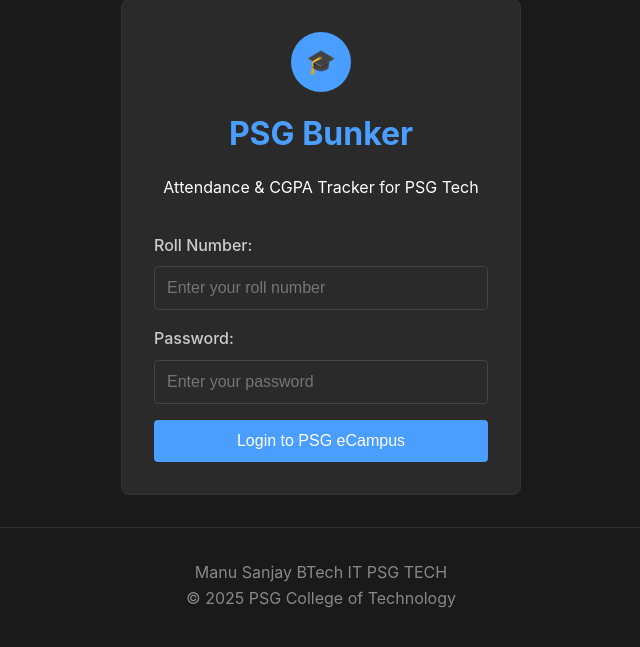
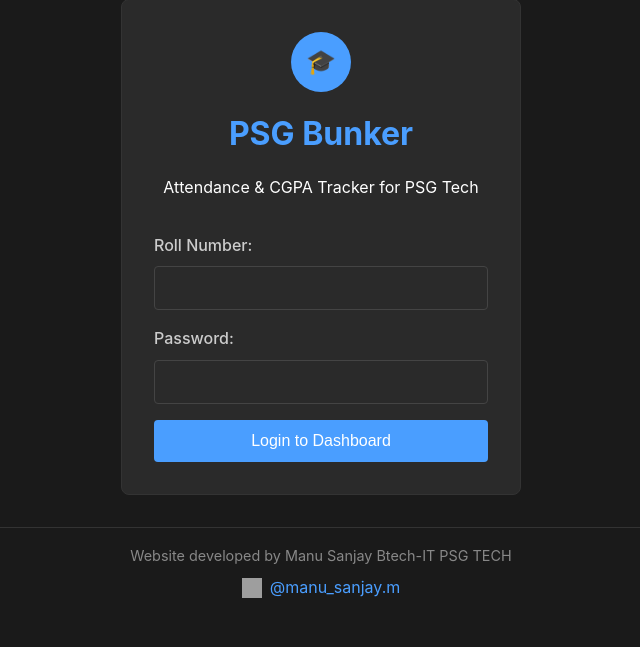
Before and after one commit to manusanjay545/PSG-Bunker, a Flask app: page / in a window 1280 px wide. Shown: the part 53-700 px from the top of the page, without its empty margins (319-959 px from the left). Run offline with Flask 3, Linux system fonts and the light colour scheme; grey boxes are pictures that could not be loaded.

Commit message:
Update index.html

```diff
--- a/templates/index.html
+++ b/templates/index.html
@@ -5,13 +5,14 @@
     <meta name="viewport" content="width=device-width, initial-scale=1.0">
     <title>PSG Bunker - Login</title>
     <link rel="stylesheet" href="{{ url_for('static', filename='style.css') }}">
-    <link rel="icon" type="image/x-icon" href="{{ url_for('static', filename='favicon.ico') }}">
 </head>
 <body>
     <div class="container">
         <div class="login-container">
             <div class="login-header">
-                <div class="logo">🎓</div>
+                <div class="logo">
+                    🎓
+                </div>
                 <h1>PSG Bunker</h1>
                 <p>Attendance & CGPA Tracker for PSG Tech</p>
             </div>
@@ -22,42 +23,33 @@
             </div>
             {% endif %}
 
-            <form method="POST" action="/login" id="loginForm">
+            <form method="POST" action="/login">
                 <div class="form-group">
                     <label for="rollno">Roll Number:</label>
-                    <input type="text" id="rollno" name="rollno" required
-                           placeholder="Enter your roll number" autocomplete="username">
+                    <input type="text" id="rollno" name="rollno" required>
                 </div>
 
                 <div class="form-group">
                     <label for="password">Password:</label>
-                    <input type="password" id="password" name="password" required
-                           placeholder="Enter your password" autocomplete="current-password">
+                    <input type="password" id="password" name="password" required>
                 </div>
 
                 <button type="submit" class="w-100">
-                    <span id="loginText">Login to PSG eCampus</span>
-                    <span id="loadingText" class="hidden">
-                        <span class="loading"></span> Logging in...
-                    </span>
+                    Login to Dashboard
                 </button>
             </form>
         </div>
 
-        <footer>
-            <p>Manu Sanjay BTech IT PSG TECH</p>
-            <p>© 2025 PSG College of Technology</p>
-        </footer>
+        <!-- Developer Credit and Instagram Link at Bottom -->
+        <div style="text-align: center; margin-top: 2rem; padding: 1rem 0; border-top: 1px solid #333; color: #888;">
+            <div style="margin-bottom: 0.5rem; font-size: 0.9rem;">
+                Website developed by Manu Sanjay Btech-IT PSG TECH
+            </div>
+            <a href="https://www.instagram.com/manu_sanjay.m" target="_blank" style="color: #4a9eff; text-decoration: none; display: inline-flex; align-items: center; gap: 0.5rem; justify-content: center;">
+                <img src="https://img.icons8.com/?size=100&id=BrU2BBoRXiWq&format=png&color=4a9eff" alt="Instagram" style="width: 20px; height: 20px;">
+                @manu_sanjay.m
+            </a>
+        </div>
     </div>
-
-    <script>
-        document.getElementById('loginForm').addEventListener('submit', function(e) {
-            const loginText = document.getElementById('loginText');
-            const loadingText = document.getElementById('loadingText');
-
-            loginText.classList.add('hidden');
-            loadingText.classList.remove('hidden');
-        });
-    </script>
 </body>
 </html>
```
